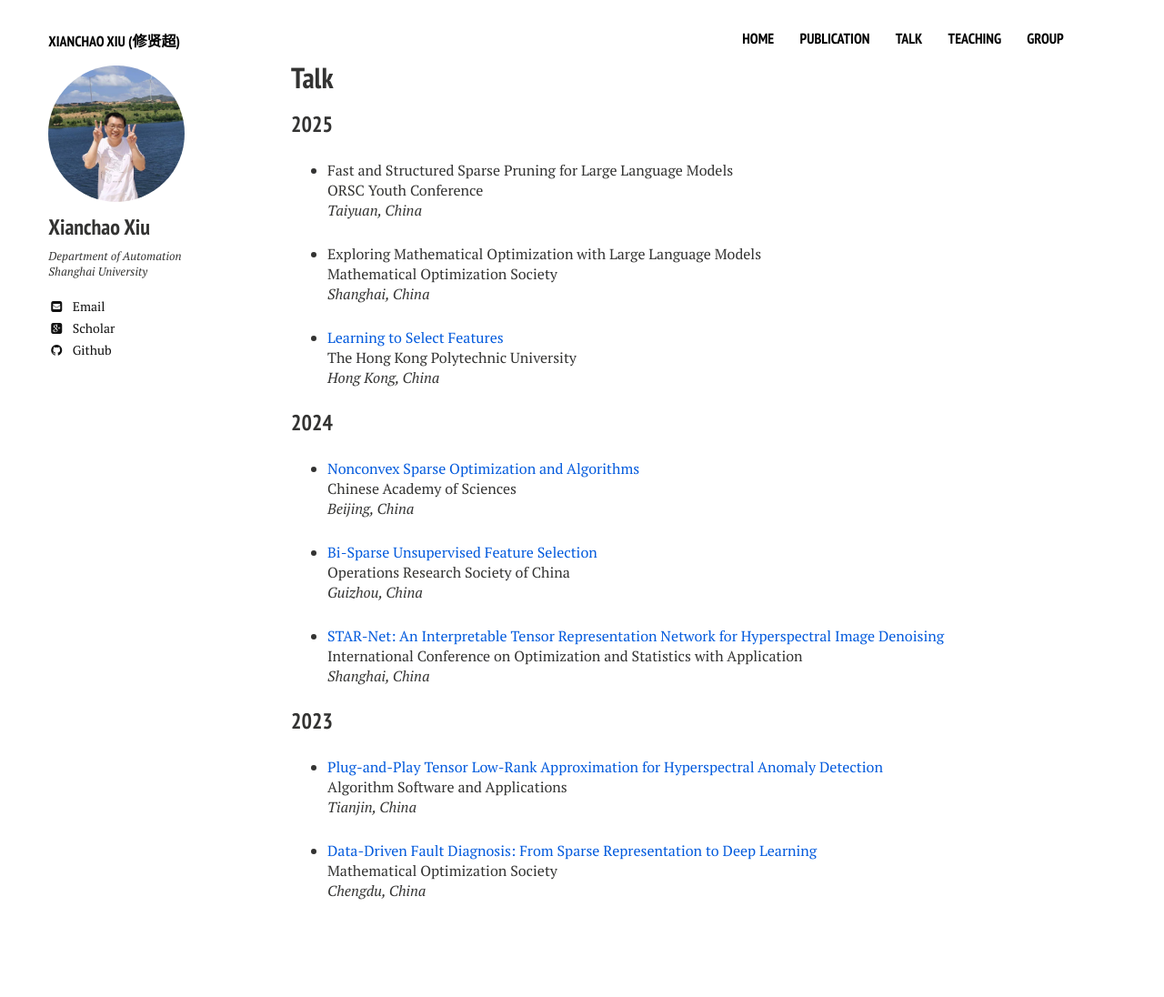
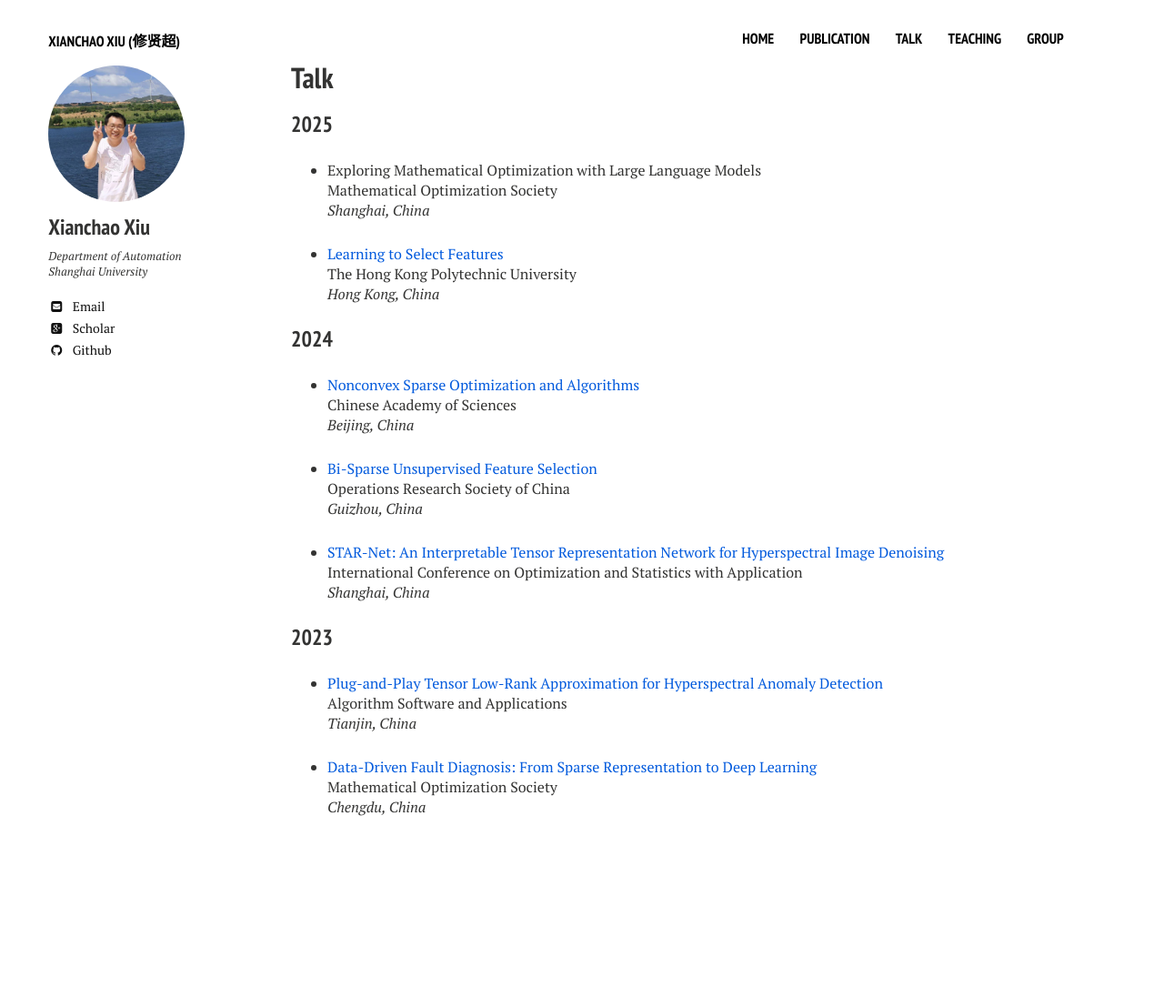
Before and after one commit to xianchaoxiu/xianchaoxiu.github.io, a Jekyll site: the page built from talk/index.md, in a window 1280 px wide. Shown: the whole page at 91% size. Built offline with Jekyll 4.4.1, drawn with Linux system fonts in a browser that asks for light colours; nearby versions of some CDN libraries; after the commit the page ends 1004 px from its top, so only the background shows below that.

Commit message:
Update index.md

```diff
--- a/talk/index.md
+++ b/talk/index.md
@@ -10,11 +10,6 @@ share: false
 
 
 ### 2025
-
-
-* Fast and Structured Sparse Pruning for Large Language Models <br>
-ORSC Youth Conference <br>
-<i>Taiyuan, China</i><br>
 
 
 * Exploring Mathematical Optimization with Large Language Models <br>
```
